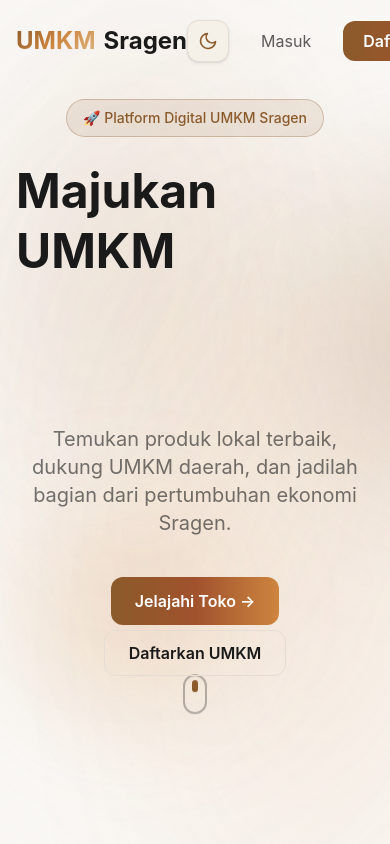
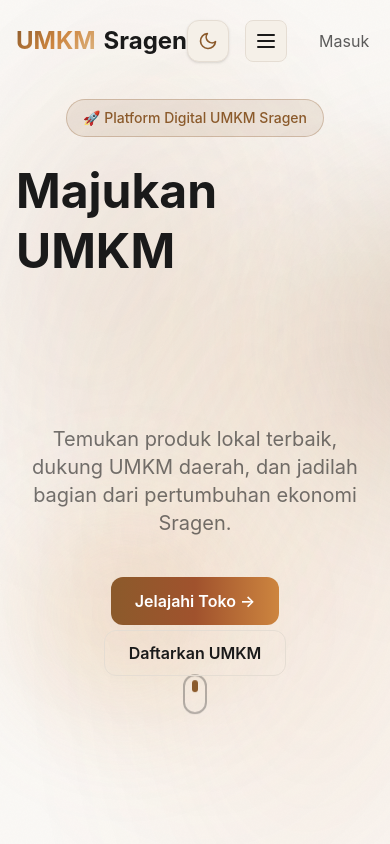
Before and after one commit to timalwin10-netizen/umkm-sragen-hub, a Next.js app in the folder client/: page / in a window 390 px wide. Shown: the top 844 px of the page. Built offline with nearby package versions, Linux system fonts and the light colour scheme; no server answers.

Commit message:
Optimize navbar for mobile: add hamburger menu, improve responsiveness and performance

```diff
--- a/client/src/components/Navbar.tsx
+++ b/client/src/components/Navbar.tsx
@@ -7,6 +7,7 @@ import { useTheme } from './ThemeProvider';
 export default function Navbar() {
     const [user, setUser] = useState<any>(null);
     const [scrolled, setScrolled] = useState(false);
+    const [isMobileMenuOpen, setIsMobileMenuOpen] = useState(false);
     const { theme, toggleTheme } = useTheme();
 
     useEffect(() => {
@@ -34,7 +35,7 @@ export default function Navbar() {
         <motion.nav
             initial={{ y: -100 }}
             animate={{ y: 0 }}
-            transition={{ duration: 0.5 }}
+            transition={{ duration: 0.3 }}
             className={`fixed top-0 left-0 right-0 z-50 transition-all duration-300 ${scrolled
                 ? 'glass py-3 shadow-lg'
                 : 'bg-transparent py-5'
@@ -86,6 +87,36 @@ export default function Navbar() {
                         </motion.div>
                     </motion.button>
 
+                    {/* Mobile Menu Button */}
+                    <button
+                        onClick={() => setIsMobileMenuOpen(!isMobileMenuOpen)}
+                        className="md:hidden p-2 rounded-lg bg-muted border border-border hover:border-primary transition-colors"
+                        aria-label="Toggle mobile menu"
+                    >
+                        <svg
+                            xmlns="http://www.w3.org/2000/svg"
+                            width="24"
+                            height="24"
+                            viewBox="0 0 24 24"
+                            fill="none"
+                            stroke="currentColor"
+                            strokeWidth="2"
+                            strokeLinecap="round"
+                            strokeLinejoin="round"
+                            className="text-foreground"
+                        >
+                            {isMobileMenuOpen ? (
+                                <path d="M18 6L6 18M6 6l12 12" />
+                            ) : (
+                                <>
+                                    <line x1="4" y1="12" x2="20" y2="12" />
+                                    <line x1="4" y1="6" x2="20" y2="6" />
+                                    <line x1="4" y1="18" x2="20" y2="18" />
+                                </>
+                            )}
+                        </svg>
+                    </button>
+
                     {user ? (
                         <>
                             <span className="text-sm text-muted-foreground hidden md:block">
@@ -122,6 +153,57 @@ export default function Navbar() {
                     )}
                 </div>
             </div>
+
+            {/* Mobile Menu Overlay */}
+            {isMobileMenuOpen && (
+                <motion.div
+                    initial={{ opacity: 0 }}
+                    animate={{ opacity: 1 }}
+                    exit={{ opacity: 0 }}
+                    transition={{ duration: 0.2 }}
+                    className="md:hidden fixed inset-0 top-16 bg-background/95 backdrop-blur-sm z-40"
+                    onClick={() => setIsMobileMenuOpen(false)}
+                >
+                    <motion.div
+                        initial={{ y: -20, opacity: 0 }}
+                        animate={{ y: 0, opacity: 1 }}
+                        transition={{ duration: 0.3, delay: 0.1 }}
+                        className="container mx-auto px-4 py-6"
+                        onClick={(e) => e.stopPropagation()}
+                    >
+                        <div className="flex flex-col gap-2">
+                            <MobileNavLink href="/toko" onClick={() => setIsMobileMenuOpen(false)}>Toko UMKM</MobileNavLink>
+                            <MobileNavLink href="/berita" onClick={() => setIsMobileMenuOpen(false)}>Berita</MobileNavLink>
+                            <MobileNavLink href="/tantangan" onClick={() => setIsMobileMenuOpen(false)}>Tantangan</MobileNavLink>
+
+                            <div className="border-t border-border my-4"></div>
+
+                            {user ? (
+                                <>
+                                    <div className="px-4 py-2 text-sm text-muted-foreground">
+                                        Halo, <span className="text-primary font-medium">{user.name}</span>
+                                    </div>
+                                    <MobileNavLink href="/dashboard" onClick={() => setIsMobileMenuOpen(false)}>Dashboard</MobileNavLink>
+                                    <button
+                                        onClick={() => {
+                                            logout();
+                                            setIsMobileMenuOpen(false);
+                                        }}
+                                        className="block w-full text-left py-3 px-4 text-red-500 hover:bg-red-500/5 rounded-lg transition-colors text-lg font-medium"
+                                    >
+                                        Logout
+                                    </button>
+                                </>
+                            ) : (
+                                <>
+                                    <MobileNavLink href="/login" onClick={() => setIsMobileMenuOpen(false)}>Masuk</MobileNavLink>
+                                    <MobileNavLink href="/register" onClick={() => setIsMobileMenuOpen(false)}>Daftar</MobileNavLink>
+                                </>
+                            )}
+                        </div>
+                    </motion.div>
+                </motion.div>
+            )}
         </motion.nav>
     );
 }
@@ -137,3 +219,15 @@ function NavLink({ href, children }: { href: string; children: React.ReactNode }
         </Link>
     );
 }
+
+function MobileNavLink({ href, children, onClick }: { href: string; children: React.ReactNode; onClick: () => void }) {
+    return (
+        <Link
+            href={href}
+            onClick={onClick}
+            className="block py-3 px-4 text-foreground/80 hover:text-primary hover:bg-primary/5 rounded-lg transition-colors text-lg font-medium"
+        >
+            {children}
+        </Link>
+    );
+}
```
